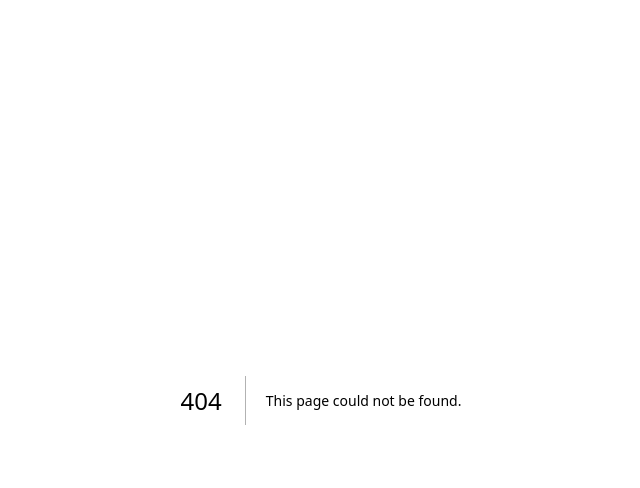
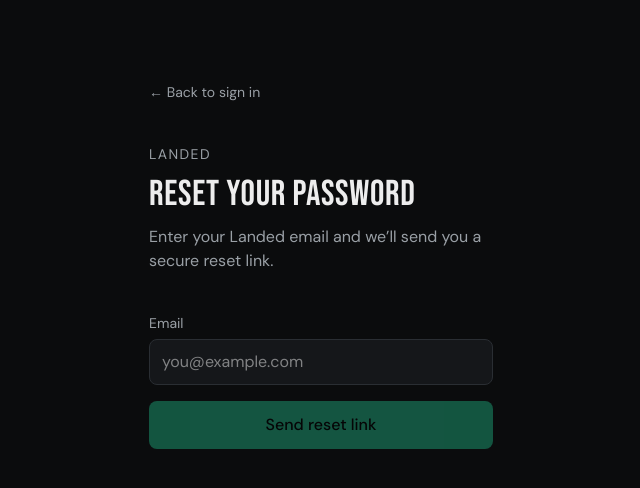
Before and after one commit to jftablada/landed, a Next.js app: page /forgot-password in a window 1280 px wide. Before the commit this address had no page. Shown: the top 488 px of the page, without its empty margins (319-959 px from the left). Built offline with nearby package versions, Linux system fonts and the light colour scheme; no server answers.

Commit message:
Add password recovery flow

```diff
--- /dev/null
+++ b/app/forgot-password/page.tsx
@@ -0,0 +1,93 @@
+'use client';
+
+import { useState } from 'react';
+import { createBrowserClient } from '@supabase/ssr';
+
+export default function ForgotPasswordPage() {
+  const [supabase] = useState(() =>
+    createBrowserClient(
+      process.env.NEXT_PUBLIC_SUPABASE_URL!,
+      process.env.NEXT_PUBLIC_SUPABASE_ANON_KEY!,
+    ),
+  );
+
+  const [email, setEmail] = useState('');
+  const [status, setStatus] = useState<string | null>(null);
+  const [busy, setBusy] = useState(false);
+
+  async function requestReset() {
+    setBusy(true);
+    setStatus(null);
+
+    const { error } = await supabase.auth.resetPasswordForEmail(email.trim(), {
+      redirectTo: `${window.location.origin}/reset-password`,
+    });
+
+    setBusy(false);
+
+    if (error) {
+      setStatus(
+        'We couldn\'t send a reset email right now. Try again shortly or email hello@getlanded.ca.',
+      );
+      return;
+    }
+
+    setStatus(
+      'If an account exists for that email, a password-reset link is on its way. Check your inbox and junk/spam folder.',
+    );
+  }
+
+  const fieldCls =
+    'w-full rounded-lg border border-hair bg-surface px-3 py-2.5 text-text text-base ' +
+    'focus:border-brand focus:outline-none';
+
+  return (
+    <main className="mx-auto w-full max-w-sm px-5 py-20">
+      <a href="/login" className="text-muted text-sm hover:text-text">
+        ← Back to sign in
+      </a>
+
+      <p className="mt-10 text-muted text-sm uppercase tracking-widest mb-2">
+        Landed
+      </p>
+      <h1 className="font-display text-4xl leading-tight mb-2">
+        Reset your password
+      </h1>
+      <p className="text-muted mb-10">
+        Enter your Landed email and we’ll send you a secure reset link.
+      </p>
+
+      <div className="space-y-4">
+        <div className="flex flex-col gap-1.5">
+          <label className="text-muted text-sm" htmlFor="email">
+            Email
+          </label>
+          <input
+            id="email"
+            className={fieldCls}
+            type="email"
+            autoComplete="email"
+            placeholder="you@example.com"
+            value={email}
+            onChange={(event) => setEmail(event.target.value)}
+          />
+        </div>
+
+        <button
+          type="button"
+          onClick={requestReset}
+          disabled={busy || !email.trim()}
+          className="w-full rounded-lg bg-brand px-5 py-3 font-medium text-black disabled:cursor-not-allowed disabled:opacity-50"
+        >
+          {busy ? 'Sending…' : 'Send reset link'}
+        </button>
+
+        {status && (
+          <p className="text-muted text-sm leading-relaxed" aria-live="polite">
+            {status}
+          </p>
+        )}
+      </div>
+    </main>
+  );
+}
--- a/app/login/page.tsx
+++ b/app/login/page.tsx
@@ -101,7 +101,15 @@
         </div>
 
         <div className="flex flex-col gap-1.5">
-          <label className="text-muted text-sm">Password</label>
+          <div className="flex items-center justify-between gap-4">
+            <label className="text-muted text-sm">Password</label>
+            <a
+              href="/forgot-password"
+              className="text-muted text-xs underline hover:text-text"
+            >
+              Forgot password?
+            </a>
+          </div>
           <input
             className={fieldCls}
             type="password"
--- /dev/null
+++ b/app/reset-password/page.tsx
@@ -0,0 +1,156 @@
+'use client';
+
+import { useEffect, useState } from 'react';
+import { useRouter } from 'next/navigation';
+import { createBrowserClient } from '@supabase/ssr';
+
+export default function ResetPasswordPage() {
+  const router = useRouter();
+  const [supabase] = useState(() =>
+    createBrowserClient(
+      process.env.NEXT_PUBLIC_SUPABASE_URL!,
+      process.env.NEXT_PUBLIC_SUPABASE_ANON_KEY!,
+    ),
+  );
+
+  const [password, setPassword] = useState('');
+  const [confirmation, setConfirmation] = useState('');
+  const [recoveryReady, setRecoveryReady] = useState(false);
+  const [checkingLink, setCheckingLink] = useState(true);
+  const [status, setStatus] = useState<string | null>(null);
+  const [busy, setBusy] = useState(false);
+
+  useEffect(() => {
+    let active = true;
+
+    const {
+      data: { subscription },
+    } = supabase.auth.onAuthStateChange((event, session) => {
+      if (!active) return;
+
+      if (event === 'PASSWORD_RECOVERY' || session) {
+        setRecoveryReady(true);
+        setCheckingLink(false);
+      }
+    });
+
+    void supabase.auth.getSession().then(({ data, error }) => {
+      if (!active) return;
+
+      if (error || !data.session) {
+        setStatus(
+          'This reset link is invalid or has expired. Request a new link and try again.',
+        );
+        setCheckingLink(false);
+        return;
+      }
+
+      setRecoveryReady(true);
+      setCheckingLink(false);
+    });
+
+    return () => {
+      active = false;
+      subscription.unsubscribe();
+    };
+  }, [supabase]);
+
+  async function updatePassword() {
+    setStatus(null);
+
+    if (password.length < 8) {
+      setStatus('Choose a password with at least 8 characters.');
+      return;
+    }
+
+    if (password !== confirmation) {
+      setStatus('The passwords don’t match.');
+      return;
+    }
+
+    setBusy(true);
+    const { error } = await supabase.auth.updateUser({ password });
+    setBusy(false);
+
+    if (error) {
+      setStatus(`We couldn’t update your password: ${error.message}`);
+      return;
+    }
+
+    setStatus('Password updated. Taking you to your plan…');
+    router.push('/start');
+  }
+
+  const fieldCls =
+    'w-full rounded-lg border border-hair bg-surface px-3 py-2.5 text-text text-base ' +
+    'focus:border-brand focus:outline-none';
+
+  return (
+    <main className="mx-auto w-full max-w-sm px-5 py-20">
+      <p className="text-muted text-sm uppercase tracking-widest mb-2">
+        Landed
+      </p>
+      <h1 className="font-display text-4xl leading-tight mb-2">
+        Choose a new password
+      </h1>
+
+      {checkingLink ? (
+        <p className="text-muted mt-6">Checking your reset link…</p>
+      ) : recoveryReady ? (
+        <div className="mt-10 space-y-4">
+          <div className="flex flex-col gap-1.5">
+            <label className="text-muted text-sm" htmlFor="password">
+              New password
+            </label>
+            <input
+              id="password"
+              className={fieldCls}
+              type="password"
+              autoComplete="new-password"
+              minLength={8}
+              value={password}
+              onChange={(event) => setPassword(event.target.value)}
+            />
+          </div>
+
+          <div className="flex flex-col gap-1.5">
+            <label className="text-muted text-sm" htmlFor="confirmation">
+              Confirm new password
+            </label>
+            <input
+              id="confirmation"
+              className={fieldCls}
+              type="password"
+              autoComplete="new-password"
+              minLength={8}
+              value={confirmation}
+              onChange={(event) => setConfirmation(event.target.value)}
+            />
+          </div>
+
+          <button
+            type="button"
+            onClick={updatePassword}
+            disabled={busy || !password || !confirmation}
+            className="w-full rounded-lg bg-brand px-5 py-3 font-medium text-black disabled:cursor-not-allowed disabled:opacity-50"
+          >
+            {busy ? 'Updating…' : 'Update password'}
+          </button>
+        </div>
+      ) : (
+        <a
+          href="/forgot-password"
+          className="mt-8 inline-block text-sm text-brand underline"
+        >
+          Request a new reset link
+        </a>
+      )}
+
+      {status && (
+        <p className="text-muted mt-5 text-sm leading-relaxed" aria-live="polite">
+          {status}
+        </p>
+      )}
+    </main>
+  );
+}
```
